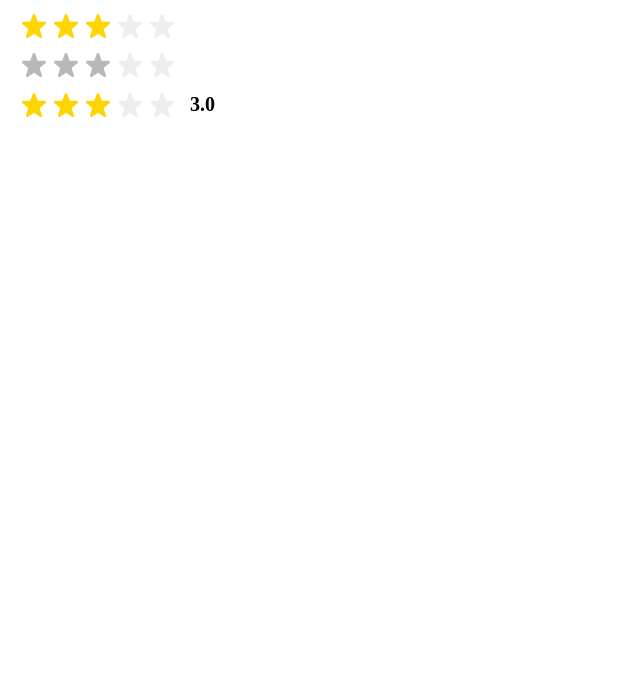
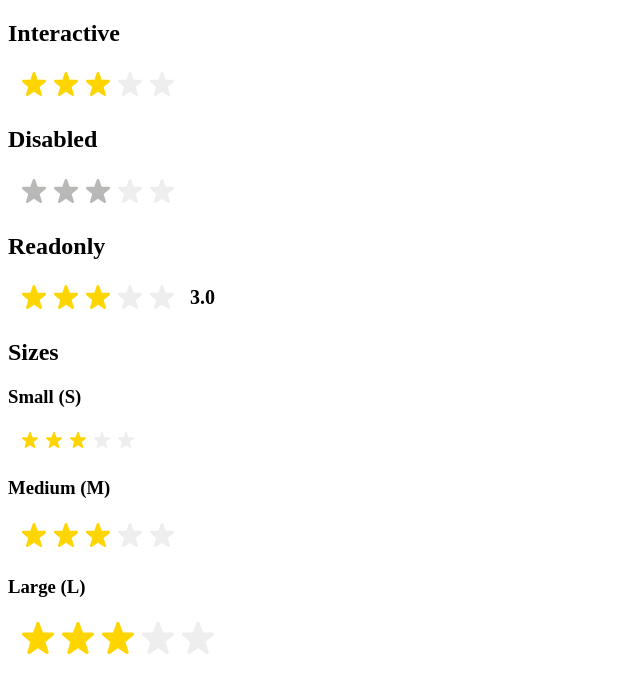
Before and after one commit to charrx/star-rating-component, a website built with Vite: page index.html in a window 1280 px wide. Shown: the whole page, without its empty margins (0-640 px from the left). Built offline with nearby package versions, Linux system fonts and the light colour scheme; a web font is replaced by a local one.

Commit message:
feat: rearranges display page to display all states and sizes

```diff
--- a/index.html
+++ b/index.html
@@ -13,8 +13,24 @@
     <script type="module" src="/src/main.ts"></script>
   </head>
   <body>
-    <connect-rating></connect-rating>
-    <connect-rating disabled></connect-rating>
-    <connect-rating readonly></connect-rating>
+    <div>
+      <h2>Interactive</h2>
+      <connect-rating></connect-rating>
+    </div>
+    <div>
+      <h2>Disabled</h2>
+      <connect-rating disabled></connect-rating>
+      <h2>Readonly</h2>
+      <connect-rating readonly></connect-rating>
+    </div>
+    <div>
+      <h2>Sizes</h2>
+      <h3>Small (S)</h3>
+      <connect-rating size="small"></connect-rating>
+      <h3>Medium (M)</h3>
+      <connect-rating></connect-rating>
+      <h3>Large (L)</h3>
+      <connect-rating size="large"></connect-rating>
+    </div>
   </body>
 </html>
```
